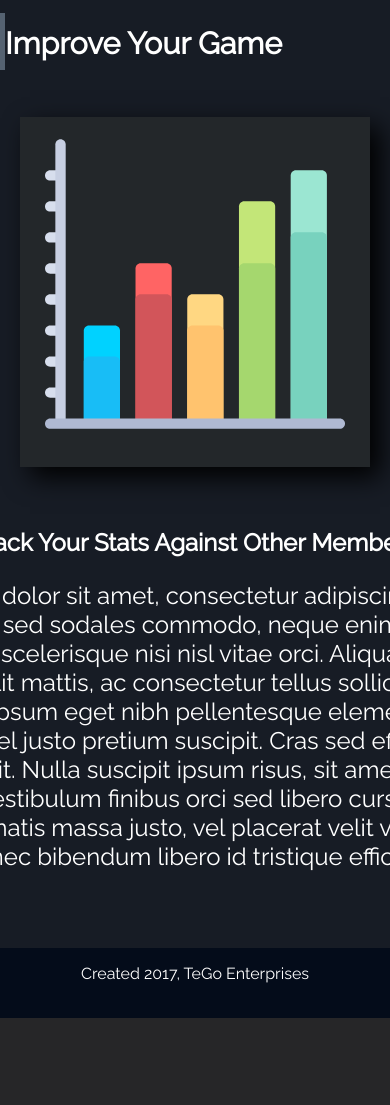
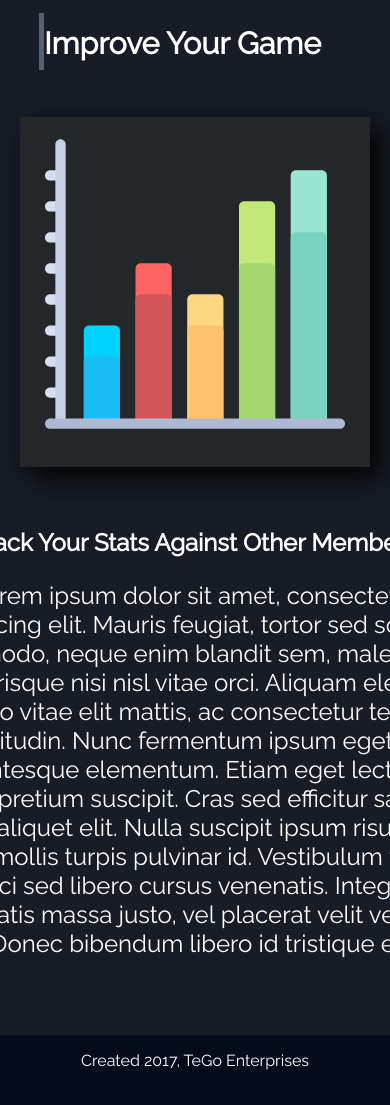
Before and after one commit to briananstett/TegoEsports, a PHP site: page / in a window 390 px wide; the page is wider, and only the part inside the window is pictured. Shown: the part 2194-3299 px from the top of that part. Before the commit the page ends 3212 px from the top of that part, so only its background shows below. Run offline with PHP 8.4, Linux system fonts and the light colour scheme.

Commit message:
mobile friendly media queries

```diff
--- a/index.html
+++ b/index.html
@@ -24,7 +24,7 @@
                 </div>
             </div>
             <div class="largeSlice grey margin-bottom">
-                <div class="flexRow">
+                <div class="flexRow" id="tegoButtonRow">
                     <div class="tegoButton">
                         <a id="discordImage" class="tegoButtonImage" href=#></a>
                         <span class="tegoButtonContent">Use Discord?</span>
@@ -61,7 +61,7 @@
                 </div>
             </div>
             <div class="largeSlice grey margin-bottom">
-                <div class="flexRow">
+                <div class="flexRow" id="statsRow">
                     <div class="tegoButton">
                         <a id="statsImage" class="tegoButtonImage" href=#></a>
                         <span class="tegoButtonContent">Start Tracking Your Stats!</span>
@@ -73,6 +73,7 @@
                 </div>
             </div>
             <div class="smallSlice blue">
+
                     <p>Created 2017, TeGo Enterprises</p>
             </div>
         </div>
--- a/static/main.css
+++ b/static/main.css
@@ -4,6 +4,21 @@
     src: url('fonts/SFSportsNight.ttf') format('truetype');
 }
 
+/* For smaller screens: */
+@media only screen and (max-width: 1139px) {
+
+    #navLogo, #services{
+        margin-left:10%;
+    }
+}
+
+/* For mobile screens: */
+@media only screen and (max-width: 839px) {
+
+    #tegoButtonRow, #statsRow{
+        width: 600px;
+    }
+}
 
 /* Everyone */
 *{
```
